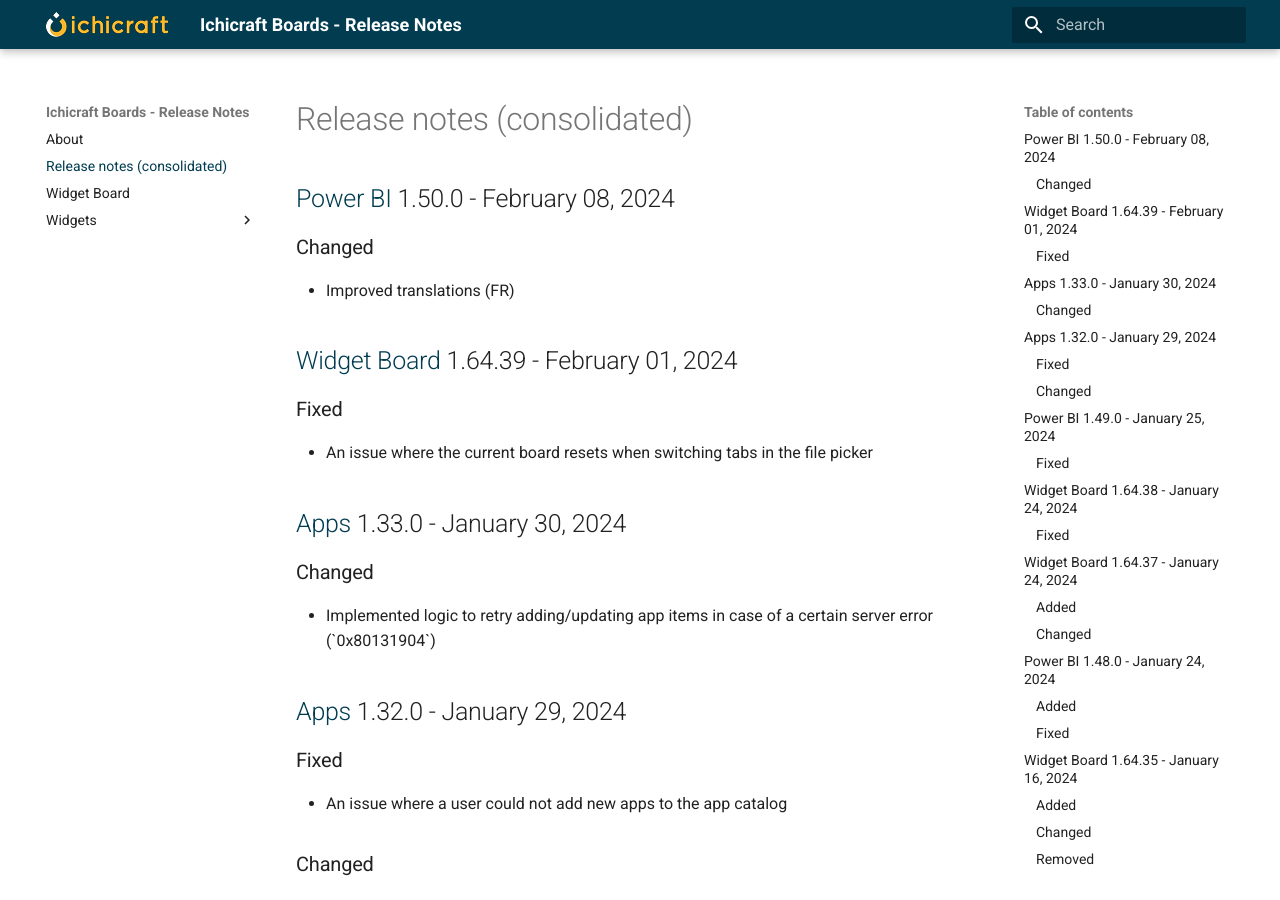
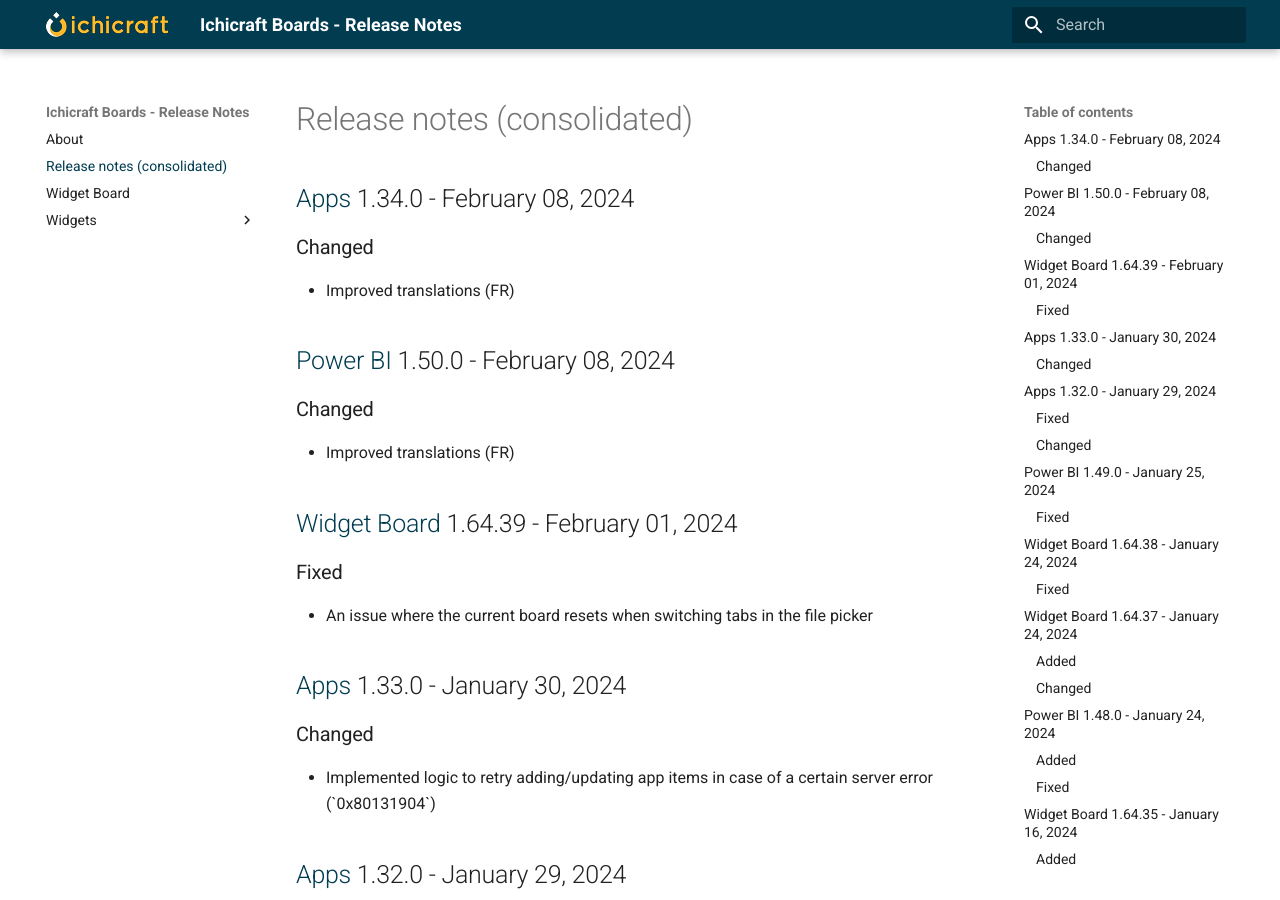
Before and after one commit to ichicraft/widgets-docs, an MkDocs documentation site: the page built from docs/Release-notes-(consolidated).md, in a window 1280 px wide and 900 px high. Built offline with MkDocs 1.6.1 and Material for MkDocs 9.7.7, drawn with Linux system fonts in a browser that asks for light colours.

Commit message:
Release notes updated by BuildService

```diff
--- a/docs/Release-notes-(consolidated).md
+++ b/docs/Release-notes-(consolidated).md
@@ -1,3 +1,8 @@
+## [Apps](./Widgets/Apps.md) 1.34.0 - February 08, 2024
+
+### Changed
+- Improved translations (FR)
+
 ## [Power BI](./Widgets/Power BI.md) 1.50.0 - February 08, 2024
 
 ### Changed
--- a/docs/Widgets/Apps.md
+++ b/docs/Widgets/Apps.md
@@ -1,3 +1,8 @@
+## 1.34.0 - February 08, 2024
+
+### Changed
+- Improved translations (FR)
+
 ## 1.33.0 - January 30, 2024
 
 ### Changed
```
